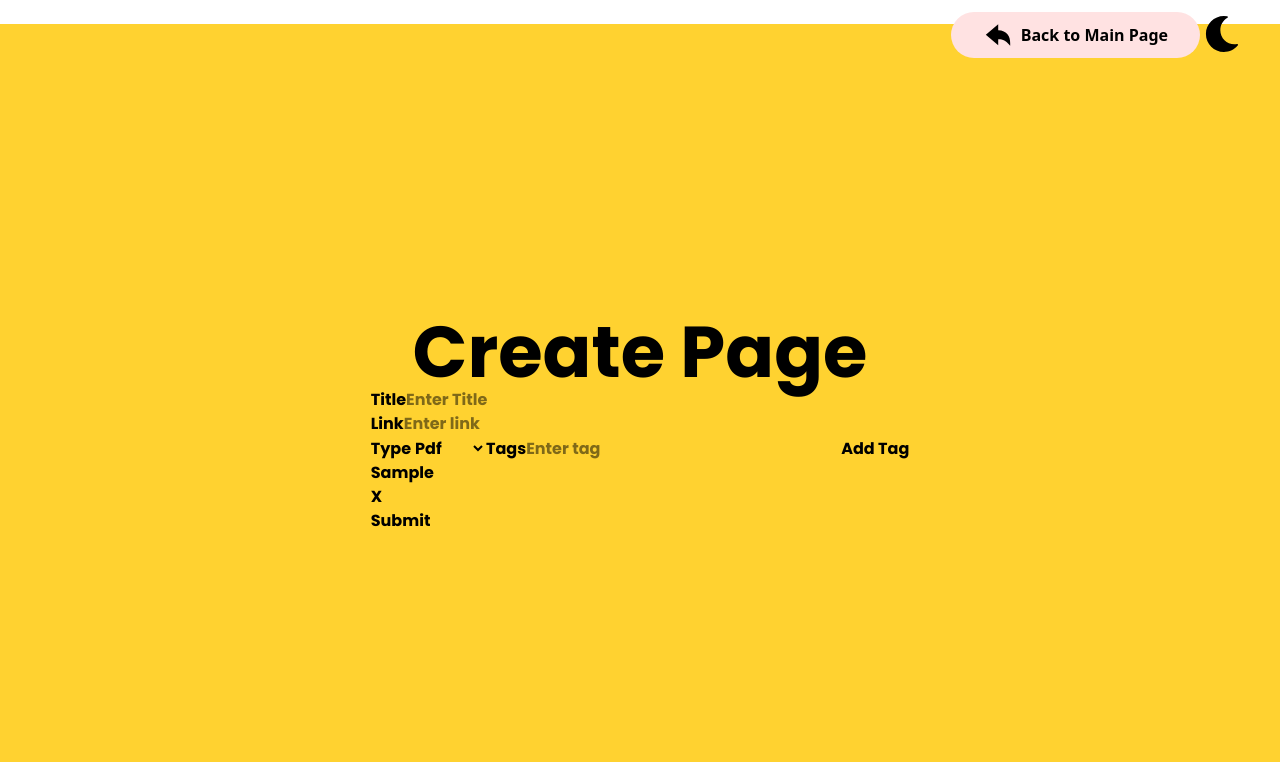
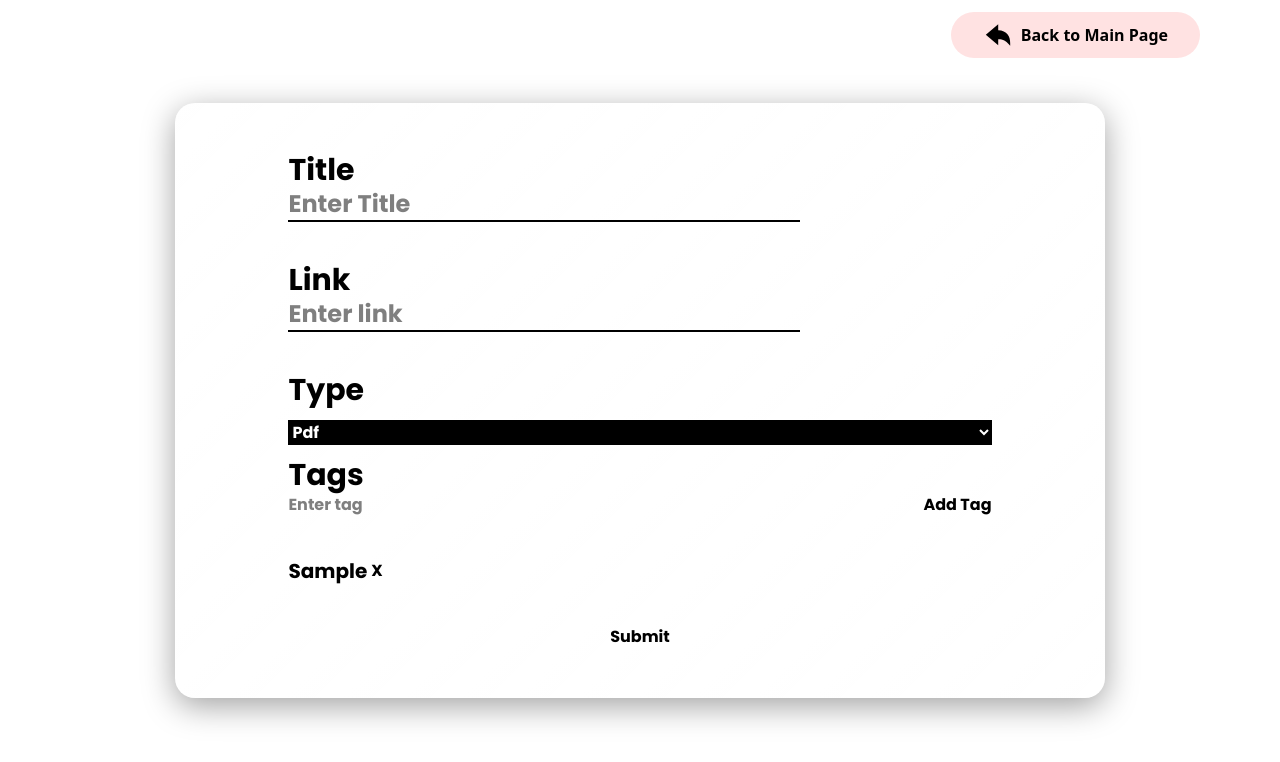
Before and after one commit to Anurag07-07/SecondBrain, a React (Vite) app in the folder frontend/: page /create in a window 1280 px wide. Both pictures are taken after typing "Sample" into the empty fields and a click on the button "Add Tag". Shown: the top 762 px of the page. Built offline with nearby package versions, Linux system fonts and the light colour scheme; a web font is replaced by a local one.

Commit message:
complete Create page

```diff
--- a/frontend/src/pages/Createpage.tsx
+++ b/frontend/src/pages/Createpage.tsx
@@ -1,7 +1,9 @@
 import { useState, type FormEvent } from "react"
 import ToogleButton from "../Components/ToogleButton"
-import Closepage from "../ui/Closepage"
 import { useNavigate } from "react-router-dom"
+import Button from "../ui/Button"
+import { IoArrowUndoSharp } from "react-icons/io5"
+import '../Components/mainpage.css'
 
 const Createpage = () => {
 
@@ -54,45 +56,54 @@ const Createpage = () => {
     setTags(remove)
   }
 
+
+  function Navigation() {
+    navigate('/main')
+  }
+
   return (
     <div>
-      <ToogleButton></ToogleButton>
-      <Closepage></Closepage>
-      <div className=" lg:flex lg:flex-col lg:w-full lg:h-screen lg:bg-amber-300  lg:justify-center lg:items-center">
-        <div className=" lg:text-7xl">Create Page</div>
-        <form onSubmit={handleSubmit}>
-          <div>
-          <label htmlFor="title">Title</label>
-          <input required type="text" id="title" placeholder="Enter Title" value={title} onChange={(e)=>setTitle(e.target.value)}></input>
+      <div onClick={Navigation}>
+      <Button type="primary" size="md" startIcon={<IoArrowUndoSharp size={30} />}>Back to Main Page</Button>
+      </div>
+      <div className=" lg:flex  lg:h-screen lg:flex-col lg:w-full  lg:bg-black lg:text-white lg:transition-all lg:duration-1000  lg:justify-center lg:items-center">
+        <form onSubmit={handleSubmit} className="glass lg:px-28 lg:py-12 lg:flex lg:flex-col lg:gap-y-10 ">
+          <div className=" lg:flex flex-col">
+          <label htmlFor="title" className=" lg:text-3xl ">Title</label>
+          <input required type="text" className=" lg:border-b-2 lg:w-[40vw] lg:text-2xl  "  id="title" placeholder="Enter Title" value={title} onChange={(e)=>setTitle(e.target.value)}></input>
           </div>
-          <div>
-          <label htmlFor="link">Link</label>
-          <input required type="text" id="link" placeholder="Enter link" value={link} onChange={(e)=>setLink(e.target.value)}></input>
+          <div  className=" lg:flex flex-col">
+          <label  htmlFor="link"  className=" lg:text-3xl ">Link</label>
+          <input  className=" lg:border-b-2 lg:w-[40vw] lg:text-2xl  "  required type="text" id="link" placeholder="Enter link" value={link} onChange={(e)=>setLink(e.target.value)}></input>
           </div>
-          <div>
-          <label htmlFor="link">Type</label>
-          <select id="link"  value={type} onChange={(e)=>setType(e.target.value)}>
+          <div className=" lg:flex lg:flex-col lg:gap-y-3">
+          <label className="lg:text-3xl  lg:flex flex-col" htmlFor="link">Type</label>
+          <select className=" lg:bg-black lg:text-white" id="link"  value={type} onChange={(e)=>setType(e.target.value)}>
             <option value="pdf">Pdf</option>
             <option value="audio">Audio</option>
             <option value="video">Video</option>
             <option value="article">Article</option>
             <option value="image">Image</option>
           </select>
-          <label htmlFor="tag">Tags</label>
+          <div className=" lg:flex flex-col">
+          <label  className=" lg:text-3xl "   htmlFor="tag">Tags</label>
+          <div className=" lg:flex lg:gap-x-[40vh]">
           <input type="text" placeholder="Enter tag" value={tag} onChange={(e)=>setTag(e.target.value)}></input>
-          <button type="button" onClick={HandleAddtag}>Add Tag</button>
+          <button  className=" lg:bg-white lg:text-black lg:border lg:rounded-full lg:px-3 lg:py-1 lg:hover:bg-black lg:hover:text-white lg:transition-all lg:duration-500 " type="button" onClick={HandleAddtag}>Add Tag</button>
           </div>
-          <div>
+          </div>
+          </div>
+          <div className=" lg:flex lg:gap-x-1 lg:flex-wrap  lg:w-[40vw]">
             {
               tags.map((tag:string)=>(
-                <div key={tag}>
-                  <div>{tag}</div>
-                  <button  type="button"  onClick={()=>HandleRemovetag(tag)}>X</button>
+                <div key={tag} className=" lg:flex lg:justify-start lg:items-center lg:gap-x-1">
+                  <div className=" lg:text-xl">{tag}</div>
+                  <button className=" lg:bg-white lg:text-black lg:border lg:rounded-full lg:px-3 lg:py-1 lg:hover:bg-black lg:hover:text-white lg:transition-all lg:duration-500 "  type="button"  onClick={()=>HandleRemovetag(tag)}>X</button>
                 </div>
               ))
             }
           </div>
-          <button type="submit" >Submit</button>
+          <button className=" lg:bg-white lg:text-black  lg:rounded-full lg:px-3 lg:py-1 lg:hover:bg-black lg:hover:text-white lg:transition-all lg:duration-500 "  type="submit" >Submit</button>
         </form>
       </div>
     </div>
--- a/frontend/src/ui/Closepage.tsx
+++ /dev/null
@@ -1,19 +0,0 @@
-import { useNavigate } from "react-router-dom";
-import Button from "./Button"
-import { IoArrowUndoSharp } from "react-icons/io5";
-const Closepage = () => {
-
-  const navigate = useNavigate()
-
-  function Navigation() {
-    navigate('/main')
-  }
-
-  return (
-    <button onClick={Navigation}>
-      <Button  type="primary" size="md" startIcon={<IoArrowUndoSharp size={30} />} >Back to Main Page</Button>
-    </button>
-  )
-}
-
-export default Closepage
```
